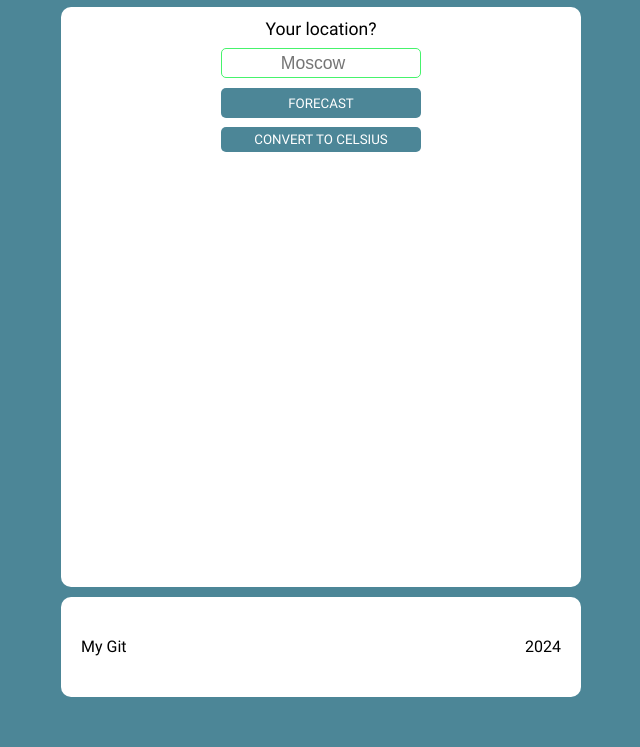
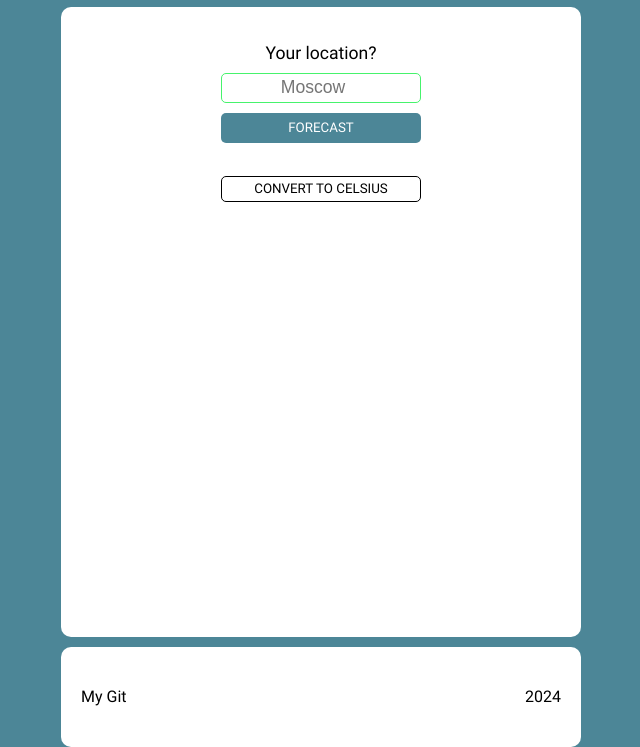
Before and after one commit to EvgeniyMorozov164/weather-app, a website built with webpack: page src/index.html in a window 1280 px wide. Shown: the part 103-850 px from the top of the page, without its empty margins (319-959 px from the left). Before the commit the page ends 800 px from the top, so only its background shows below. Built offline with nearby package versions, Linux system fonts and the light colour scheme.

Commit message:
add styles for converter btn

```diff
--- a/src/main.css
+++ b/src/main.css
@@ -78,7 +78,7 @@ body {
 
 .form-container {
   width: 100%;
-  height: 150px;
+  height: 200px;
   display: flex;
   flex-direction: column;
   align-items: center;
@@ -139,6 +139,21 @@ body {
 
 .btn:active {
   color: rgb(70, 243, 108);
+}
+
+.converter {
+  color: black;
+  background-color: var(--scd-bg-clr);
+  border: 1px solid black;
+}
+
+.converter:hover {
+  box-shadow: var(--shadow);
+  cursor: pointer;
+}
+
+.converter:active {
+  box-shadow: none;
 }
 
 .content {
```
